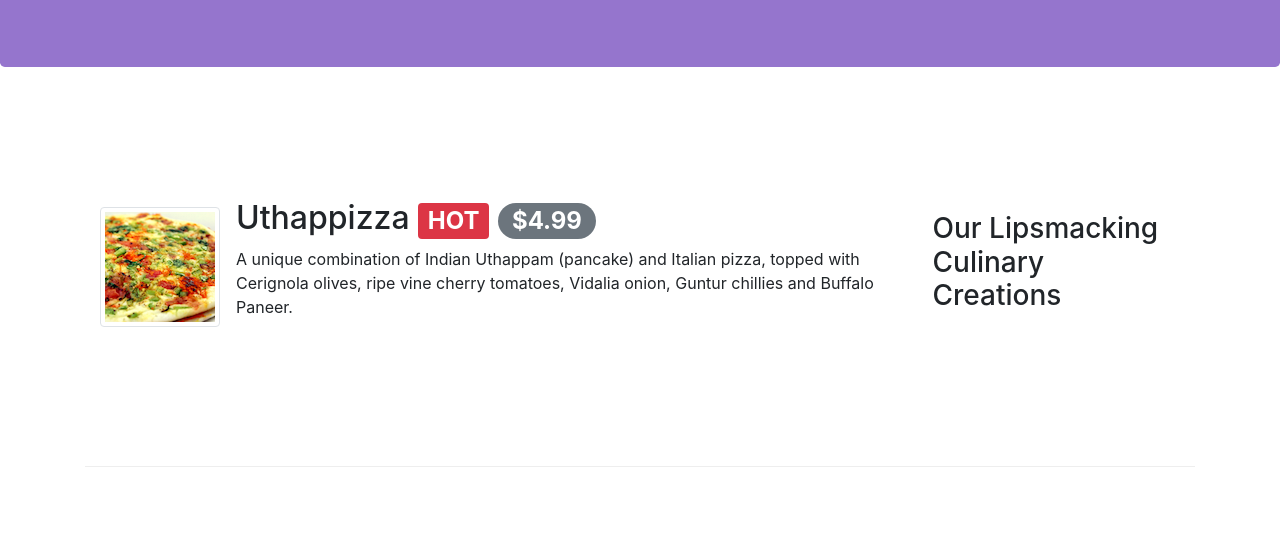
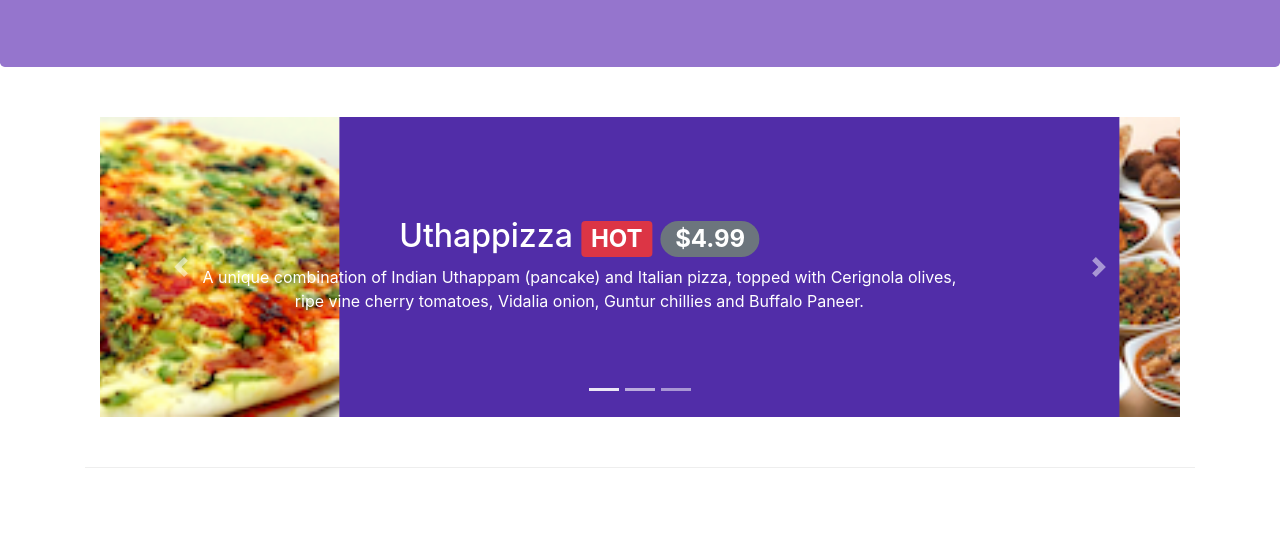
Before and after one commit to harish250/Full-Stack-Coursera, a website: page index.html in a window 1280 px wide. Shown: the part 267-800 px from the top of the page. Drawn offline with nearby package versions, Linux system fonts and the light colour scheme.

Commit message:
Carousel

```diff
--- a/css/styles.css
+++ b/css/styles.css
@@ -36,7 +36,7 @@ body
 }
 .navbar-dark
 {
-    background-color: #512DAB;
+    background-color: #512DA8;
 }
 .tab-content
 {
@@ -45,3 +45,17 @@ body
     border-bottom: 1px solid #DDD;
     padding: 20px;
 }
+.carousel
+{
+    background: #512DA8;
+}
+.carousel-item
+{
+    height: 300px;
+}
+.carousel-item img{
+    position: absolute;
+    top:0;
+    left:0;
+    min-height: 300px;
+}
--- a/index.html
+++ b/index.html
@@ -80,11 +80,7 @@
                      </form>
                  </div>
              </div>
-
-
        </div>
-
-
     </div>
 
 
@@ -105,7 +101,59 @@
         </div>
     </header>
 
+
     <div class="container">
+
+        <div class="row row-content">
+            <div class="col">
+                <div id="myCarousel" class="carousel slide" data-ride="carousel">
+                    <div class="carousel-inner" role="listbox">
+                      <div class="carousel-item active">
+                       <img src="img/uthappizza.png" alt="uthappizza" class="d-block img-fluid">
+                       <div class="carousel-caption d-none d-md-block mb-5">
+
+                        <h2>Uthappizza <span class="badge badge-danger ">HOT</span> <span class="badge badge-pill badge-secondary">$4.99</span></h2>
+                        <p class="d-none d-sm-block">A unique combination of Indian Uthappam (pancake) and Italian pizza, topped with Cerignola olives, ripe vine cherry tomatoes, Vidalia onion, Guntur chillies and Buffalo Paneer.</p>
+
+                       </div>
+                      </div>
+                      <div class="carousel-item">
+                                 <img src="img/buffet.png" alt="buffet" class="d-block img-fluid">
+                                 <div class="carousel-caption d-none d-md-block mb-5">
+                                    <h2>Weekend Grand Buffet <span class="badge badge-danger">NEW</span></h2>
+                                    <p class="d-none d-sm-block">Featuring mouthwatering combinations with a choice of five different salads, six enticing appetizers, six main entrees and five choicest desserts. Free flowing bubbly and soft drinks. All for just $19.99 per person     </p>
+                                 </div>
+                      </div>
+
+                      <div class="carousel-item">
+
+                        <img src="img/alberto.png" alt="alberto" class="d-block img-fluid">
+
+                    <div class="carousel-caption d-none d-md-block mb-5">
+                        <h2 >Alberto Somayya</h2>
+                        <h4>Executive Chef</h4>
+                        <p class="d-none d-sm-block">Award winning three-star Michelin chef with wide International experience having worked closely with whos-who in the culinary world, he specializes in creating mouthwatering Indo-Italian fusion experiences. </p>
+
+                    </div>
+
+                </div>
+
+                    </div>
+                    <ol class="carousel-indicators">
+                        <li data-target="#myCarousel" data-slide-to="0" class="active"></li>
+                        <li data-target="#myCarousel" data-slide-to="1"></li>
+                        <li data-target="#myCarousel" data-slide-to="2"></li>
+                    </ol>
+                    <a href="#myCarousel" class="carousel-control-prev" role="button" data-slide="prev">
+                        <span class="carousel-control-prev-icon" href="#myCarousel"></span>
+                    </a>
+                    <a href="#myCarousel" class="carousel-control-next" role="button" data-slide="next">
+                        <span class="carousel-control-next-icon" href="#myCarousel"></span>
+                    </a>
+                </div>
+            </div>
+        </div>
+
         <div class="row row-content align-items-center">
             <div class="col-12 col-sm-4 order-sm-last col-md-3">
                 <h3>Our Lipsmacking Culinary Creations</h3>
```
